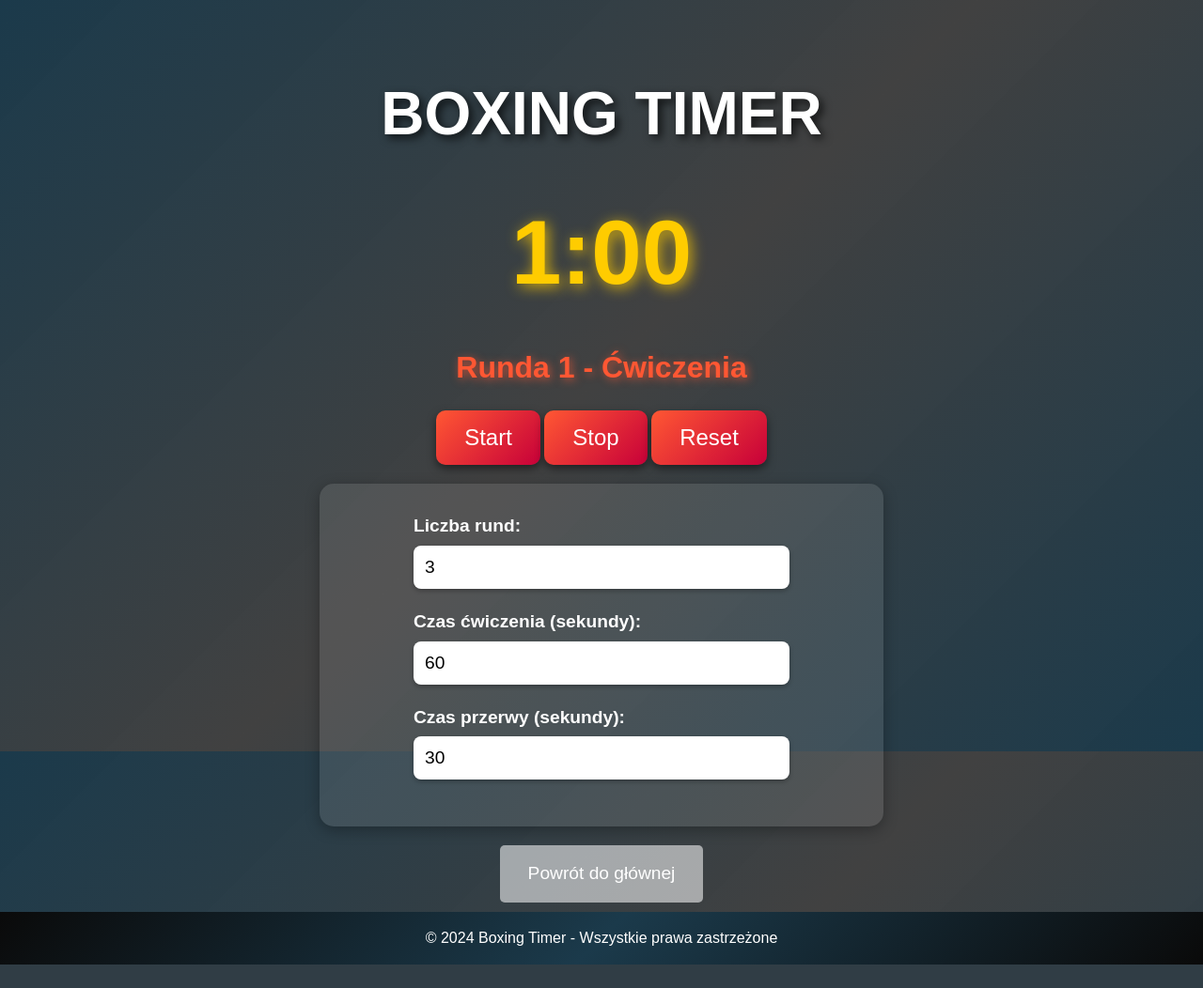
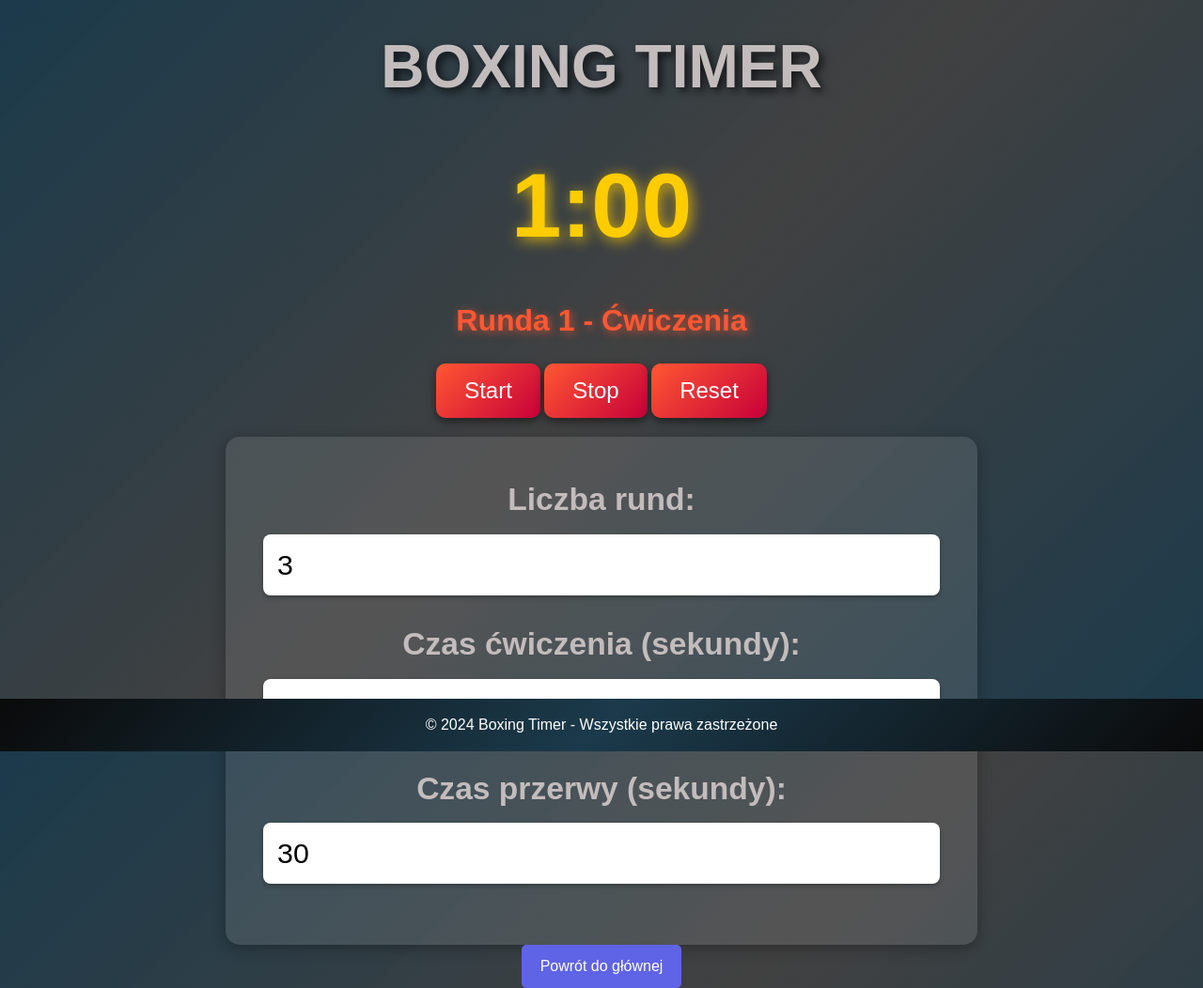
Before and after one commit to Dawidgolab/TrainingManager, a Flask app: page /Timer in a window 1280 px wide. Shown: the whole page at 94% size. Before the commit the page ends 1027 px from the top, so only its background shows below. Run offline with Flask 3, Linux system fonts and the light colour scheme.

Commit message:
Style of Calculators and small improvements in callendar and timer

```diff
--- a/static/Timer.css
+++ b/static/Timer.css
@@ -7,28 +7,31 @@
 html,
 body {
     height: 100%;
+    display: flex;
+    justify-content: center;
+    /* Wyśrodkowanie w poziomie */
+    align-items: center;
+    /* Wyśrodkowanie w pionie */
+    text-align: center;
+    /* Wyśrodkowanie tekstu */
 }
 
 body {
     font-family: 'Arial', sans-serif;
     background: linear-gradient(135deg, #1b3a4b, #3e3e3efb, #1b3a4b);
-    color: #fff;
+    color: #c3bcbc;
     line-height: 1.6;
     display: flex;
     flex-direction: column;
-    align-items: center;
-    justify-content: flex-start;
-    text-align: center;
-    min-height: 100vh;
+    justify-content: space-between;
     width: 100%;
-    position: relative;
-    padding-bottom: 60px;
 }
 
 .hero {
-    margin-top: 50px;
     padding: 20px;
     width: 100%;
+    max-width: 800px;
+    /* Szerokość maksymalna dla kontenera */
 }
 
 .hero h1 {
@@ -45,10 +48,6 @@ body {
     text-shadow: 3px 3px 15px rgba(255, 204, 0, 0.8);
     margin: 20px 0;
     transition: transform 0.3s ease-in-out;
-}
-
-#big-timer.pulse {
-    transform: scale(1.1);
 }
 
 #status {
@@ -82,51 +81,69 @@ button:active {
 
 .features {
     background: rgba(255, 255, 255, 0.1);
-    padding: 30px;
+    padding: 40px;
     border-radius: 15px;
     box-shadow: 0px 4px 15px rgba(0, 0, 0, 0.3);
     width: 90%;
-    max-width: 600px;
+    max-width: 800px;
+    margin: 0 auto;
+    /* Wyśrodkowanie kontenera */
 }
 
-.form-group {
-    margin-bottom: 20px;
-    text-align: left;
-    max-width: 400px;
-    margin: 0 auto 20px;
-}
 
 .form-group label {
     display: block;
-    font-size: 1.2rem;
-    margin-bottom: 5px;
+    font-size: 2.1rem;
+    /* Powiększenie czcionki etykiet */
+    margin-bottom: 10px;
+    /* Zwiększenie odstępu poniżej etykiety */
 }
 
 .form-group input {
     width: 100%;
-    padding: 12px;
-    font-size: 1.2rem;
+    padding: 15px;
+    /* Zwiększenie odstępu wewnętrznego w polach tekstowych */
+    font-size: 1.9rem;
+    /* Powiększenie czcionki w polach tekstowych */
     border: none;
     border-radius: 8px;
     box-shadow: 0px 2px 5px rgba(0, 0, 0, 0.3);
 }
 
-a {
-    background-color: rgba(255, 255, 255, 0.549);
+.features {
+    background: rgba(255, 255, 255, 0.1);
+    padding: 40px;
+    border-radius: 15px;
+    box-shadow: 0px 4px 15px rgba(0, 0, 0, 0.3);
+    width: 90%;
+    max-width: 800px;
+    margin: 0 auto;
+}
+
+.form-group {
+    margin-bottom: 25px;
+    /* Zwiększenie odstępu między grupami formularza */
+}
+
+
+.btn {
+    background-color: #5f63e5;
     color: white;
     border: none;
-    padding: 15px 30px;
+    text-align: center;
+    padding: 10px 20px;
+    font-size: 1rem;
+    cursor: pointer;
     border-radius: 5px;
-    font-size: 1.2rem;
-    cursor: pointer;
-    margin-bottom: 10px;
-    margin-top: 20px;
+    transition: background-color 0.3s;
     text-decoration: none;
+    width: auto;
+    display: inline-block;
+    z-index: 1000;
+    /* Dodajemy wyższy z-index */
+    margin-bottom: 80px;
 }
 
-a:hover {
-    background-color: #354389;
-}
 
 footer {
     background: linear-gradient(135deg, #0a0a0a, #1b3a4b, #0a0a0a);
@@ -134,6 +151,6 @@ footer {
     padding: 15px 0;
     text-align: center;
     width: 100%;
+    position: absolute;
     bottom: 0;
-    left: 0;
 }
--- a/templates/BMI.html
+++ b/templates/BMI.html
@@ -105,9 +105,9 @@
         };
 
         const getBMICategory = (bmi) => {
-            if (bmi < 18.5) return '<b>Niedowaga</b>';
-            if (bmi < 24.9) return '<b>Waga prawidłowa</b>';
-            if (bmi < 29.9) return '<b>Nadwaga</b>';
+            if (bmi < 18.5) return 'Niedowaga';
+            if (bmi < 24.9) return 'Waga prawidłowa';
+            if (bmi < 29.9) return 'Nadwaga';
             return 'Otyłość';
         };
 
--- a/templates/Calendar.html
+++ b/templates/Calendar.html
@@ -41,10 +41,13 @@
         </form>
     </div>
 
-    <a href="{{ url_for('main') }}" class="btn">Powrót do głównej</a>
+    <a href="{{ url_for('main') }}" class="btn2">Powrót do głównej</a>
 
     <div id="workouts-data" data-workouts="{{ workouts | tojson }}"></div>
 
+    <footer>
+        <p>&copy; 2024 TreningManager - Wszystkie prawa zastrzeżone</p>
+    </footer>
 
     <script>
         $(document).ready(function () {
--- a/templates/Timer.html
+++ b/templates/Timer.html
@@ -36,7 +36,9 @@
             </div>
         </form>
     </div>
+
     <a href="{{ url_for('main') }}" class="btn">Powrót do głównej</a>
+
     <footer>
         <p>&copy; 2024 Boxing Timer - Wszystkie prawa zastrzeżone</p>
     </footer>
```
Also changed, not shown: static/BMI.css (+19 -11 lines), static/Calendar.css (+32 -5 lines).
